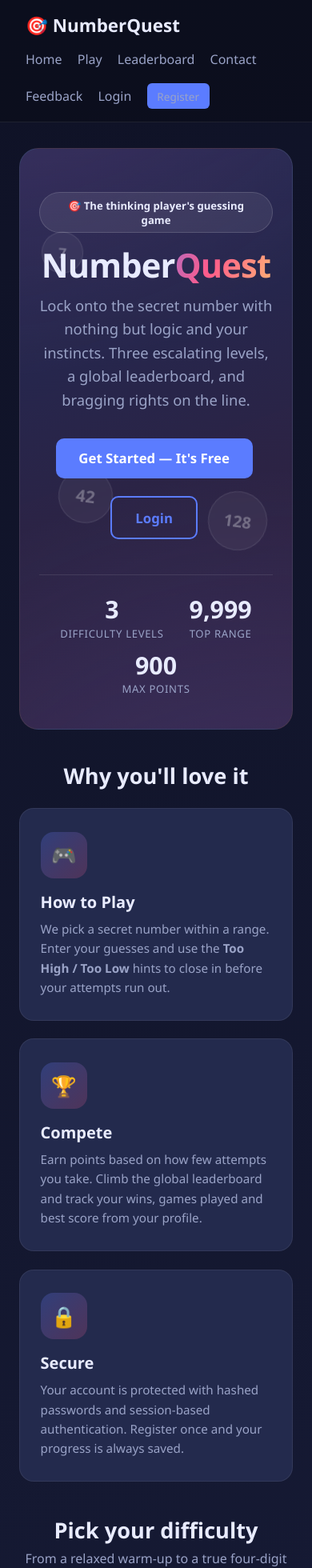
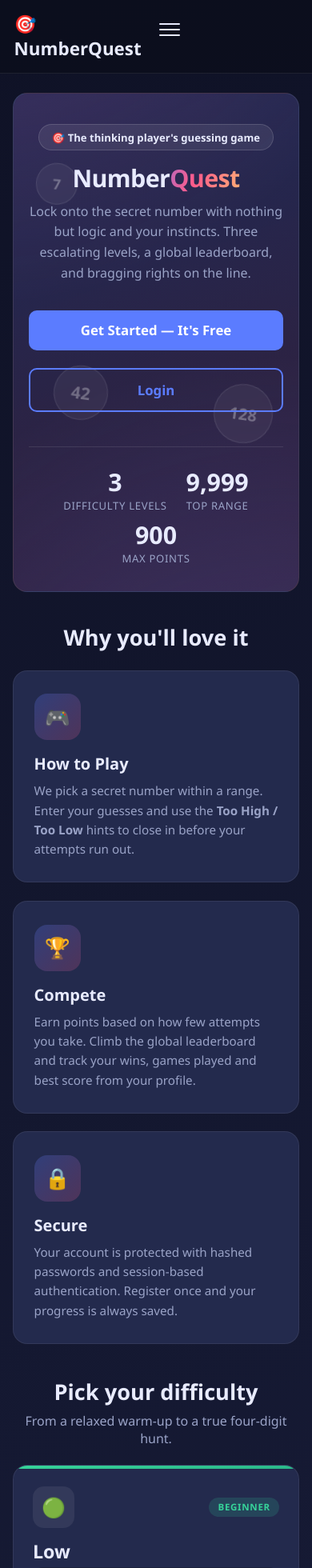
Before and after one commit to Adeyemimicheal12/Guessing_Number, a Flask app: page / in a window 390 px wide. Shown: the top 1960 px of the page at 80% size. Run offline with Flask 3, Linux system fonts and the light colour scheme.

Commit message:
feat: upgraded code

```diff
--- a/static/css/style.css
+++ b/static/css/style.css
@@ -40,6 +40,14 @@ a:hover { text-decoration: underline; }
 .navbar nav { display: flex; align-items: center; gap: 1.2rem; flex-wrap: wrap; }
 .navbar nav a { color: var(--muted); font-weight: 500; }
 .navbar nav a:hover { color: var(--text); text-decoration: none; }
+
+/* Hamburger toggle (hidden on desktop, shown on mobile) */
+.nav-toggle-label { display: none; cursor: pointer; padding: 0.4rem; }
+.nav-toggle-label span {
+    display: block; width: 26px; height: 2px; margin: 5px 0;
+    background: var(--text); border-radius: 2px;
+    transition: transform 0.25s, opacity 0.25s;
+}
 
 /* Layout */
 .container { flex: 1; max-width: 1000px; width: 100%; margin: 0 auto; padding: 2rem 1.5rem; }
@@ -1054,3 +1062,62 @@ a.contact-card:hover {
     .admin-columns { grid-template-columns: 1fr; }
     .admin-hero-meta { text-align: left; }
 }
+
+/* ===== Global mobile / responsive layout ===== */
+@media (max-width: 768px) {
+    /* Collapsing navbar */
+    .navbar { padding: 0.9rem 1.1rem; flex-wrap: nowrap; }
+    .nav-toggle-label { display: block; }
+    .navbar nav {
+        flex-basis: 100%;
+        flex-direction: column;
+        align-items: stretch;
+        gap: 0.2rem;
+        max-height: 0;
+        overflow: hidden;
+        opacity: 0;
+        transition: max-height 0.3s ease, opacity 0.25s ease;
+    }
+    .nav-toggle:checked ~ nav {
+        max-height: 80vh;
+        opacity: 1;
+        margin-top: 0.6rem;
+    }
+    .navbar nav a {
+        padding: 0.7rem 0.4rem;
+        border-bottom: 1px solid rgba(255,255,255,0.06);
+    }
+    .navbar nav a.btn-small { text-align: center; margin-top: 0.4rem; border-bottom: none; }
+    /* Animate hamburger into an X when open */
+    .nav-toggle:checked ~ .nav-toggle-label span:nth-child(1) { transform: translateY(7px) rotate(45deg); }
+    .nav-toggle:checked ~ .nav-toggle-label span:nth-child(2) { opacity: 0; }
+    .nav-toggle:checked ~ .nav-toggle-label span:nth-child(3) { transform: translateY(-7px) rotate(-45deg); }
+
+    /* Tighter page padding */
+    .container { padding: 1.5rem 1rem; }
+
+    /* Heroes scale down */
+    .hero h1 { font-size: 2.2rem; }
+    .home-hero { padding: 2.4rem 1.2rem 2rem; border-radius: 18px; }
+    .home-hero h1 { font-size: 2.3rem; }
+    .home-hero .tagline { font-size: 1rem; }
+    .play-hero, .lb-hero, .contact-hero, .feedback-aside { padding: 1.8rem 1.2rem; }
+    .play-hero h2, .lb-hero h2, .contact-hero h2 { font-size: 1.6rem; }
+
+    /* Stats bar stacks */
+    .stats-bar { flex-direction: column; gap: 0.4rem; text-align: center; }
+
+    /* Tables scroll horizontally instead of overflowing */
+    .panel, .lb-panel { overflow-x: auto; -webkit-overflow-scrolling: touch; }
+    .data-table { min-width: 480px; }
+}
+
+@media (max-width: 480px) {
+    .hero h1, .home-hero h1 { font-size: 1.9rem; }
+    .btn, .btn-lg { width: 100%; margin: 0.3rem 0; text-align: center; }
+    .home-cta .btn, .game-over .btn { width: 100%; }
+    .guess-form { flex-direction: column; }
+    .guess-form .btn { width: 100%; }
+    .stat-cards, .info-grid, .play-grid, .feature-grid { grid-template-columns: 1fr; }
+    .hero-stats { gap: 0.8rem 1.5rem; }
+}
--- a/templates/admin.html
+++ b/templates/admin.html
@@ -201,6 +201,9 @@
         #content { flex-direction: column; padding: 16px 16px 40px; }
         #content-related { width: 100%; }
         #header, .breadcrumbs, ul.messagelist li { padding-left: 16px; padding-right: 16px; }
+        /* Let wide changelist tables scroll instead of overflowing the page */
+        .module { overflow-x: auto; }
+        table.results { min-width: 560px; }
     }
 </style>
 </head>
--- a/templates/base.html
+++ b/templates/base.html
@@ -9,6 +9,10 @@
 <body>
 <header class="navbar">
     <div class="brand"><a href="{{ url_for('index') }}">🎯 NumberQuest</a></div>
+    <input type="checkbox" id="nav-toggle" class="nav-toggle" hidden>
+    <label for="nav-toggle" class="nav-toggle-label" aria-label="Toggle navigation menu">
+        <span></span><span></span><span></span>
+    </label>
     <nav>
         <a href="{{ url_for('index') }}">Home</a>
         <a href="{{ url_for('play') }}">Play</a>
```
Also changed, not shown: 1 other file.
